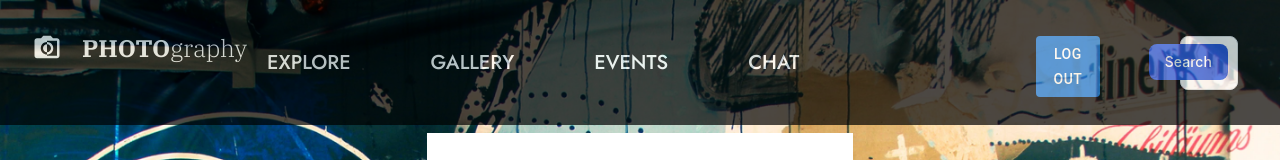
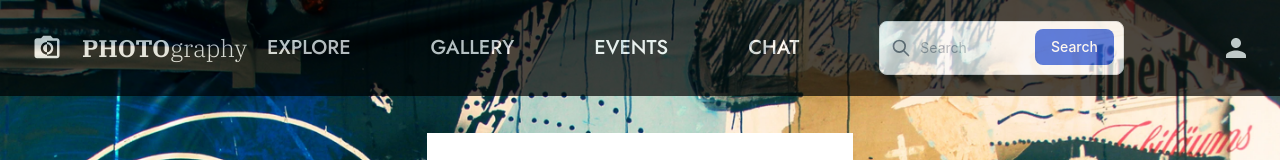
Before and after one commit to Priyankaa2503/loc-unenthusiasts, a React (Create React App) app: page /explore in a window 1280 px wide. Shown: the top 160 px of the page. Built offline with nearby package versions, Linux system fonts and the light colour scheme; no server answers; the database is empty.

Commit message:
Profile_Update

```diff
--- a/package.json
+++ b/package.json
@@ -5,6 +5,7 @@
   "dependencies": {
     "@emotion/react": "^11.10.6",
     "@emotion/styled": "^11.10.6",
+    "@material-ui/core": "^4.12.4",
     "@mui/icons-material": "^5.11.11",
     "@mui/material": "^5.11.12",
     "@testing-library/jest-dom": "^5.16.5",
@@ -14,7 +15,6 @@
     "firebase": "^9.17.2",
     "lorem-ipsum": "^2.0.8",
     "razorpay": "^2.8.6",
-
     "react": "^18.2.0",
     "react-dom": "^18.2.0",
     "react-google-button": "^0.7.2",
--- a/src/components/Navbar.js
+++ b/src/components/Navbar.js
@@ -4,11 +4,20 @@ import MenuTwoToneIcon from "@mui/icons-material/MenuTwoTone";
 import { Link } from "react-router-dom";
 import MonochromePhotosIcon from "@mui/icons-material/MonochromePhotos";
 import PersonIcon from "@mui/icons-material/Person";
+import { Button, Menu, MenuItem } from '@material-ui/core';
 
-import Button from "@mui/material/Button";
 import { useNavigate } from "react-router-dom";
 import { getAuth, createUserWithEmailAndPassword, signInWithEmailAndPassword, GoogleAuthProvider, signInWithPopup, onAuthStateChanged, signOut, updateProfile } from "firebase/auth";
 function Navbar({newid,setnewid}) {
+  const [anchorEl, setAnchorEl] = useState(null);
+
+  const handleClick = (event) => {
+    setAnchorEl(event.currentTarget);
+  };
+
+  const handleClose = () => {
+    setAnchorEl(null);
+  };
   let nav = useNavigate();
   const auth = getAuth();
   const user = auth.currentUser;
@@ -59,15 +68,7 @@ function Navbar({newid,setnewid}) {
               CHAT
             </div>
           </Link>
-          <div onClick={handlecuruserprofile} className="hover:text-[#F5F5F5] hover:scale-110 transition duration-300 ease-in-out  text-black text-xl font-medium font-jost ">PROFILE</div>
-                        <Button
-                            fullWidth
-                            variant="contained"
-                            sx={{ mt: 3, mb: 2 }}
-                            onClick={()=>{signOut(auth); nav("/")}}
-                        >
-                            Log Out
-                        </Button>
+          {/* <div onClick={handlecuruserprofile} className="text-white hover:text-[#F5F5F5] hover:scale-110 transition duration-300 ease-in-out  text-black text-xl font-medium font-jost ">PROFILE</div> */}
           {/* search field */}
 
           <form>
@@ -111,12 +112,21 @@ function Navbar({newid,setnewid}) {
             </div>
           </form>
           {/* done */}
-          <PersonIcon
-            style={{ color: "#FFFFFF", width: "30px", height: "30px" }}
-          />
+
+          {/* try */}
+          <div>
+      <Button onClick={handleClick}><PersonIcon style={{ color: "#FFFFFF", width: "30px", height: "30px" }}/></Button>
+      <Menu
+        anchorEl={anchorEl}
+        keepMounted
+        open={Boolean(anchorEl)}
+        onClose={handleClose}
+      >
+        <MenuItem onClick={handlecuruserprofile}>PROFILE</MenuItem>
+        <MenuItem onClick={()=>{signOut(auth); nav("/")}}>LOG OUT</MenuItem>
+      </Menu>
+    </div>
         </div>
-
-        {/* </div> */}
       </div>
       <MobNav showMenu={showMenu} active={active} />
     </div>
--- a/src/pages/Profile.jsx
+++ b/src/pages/Profile.jsx
@@ -88,25 +88,26 @@ export const Profile = ({newid}) => {
             <div className="flex flex-row bg-profileBg p-48 h-screen w-screen bg-cover bg-no-repeat">
                 <div className="flex flex-col h-[100%] w-[60%] p-6 justify-center">
                     <div className='flex flex-col'>
-                        {fireuser?.imageURL?<div className='w-6/12 sm:w-4/12 px-'><img src={fireuser?.imageURL} className="h-[200px] w-[200px]" /></div>:<label htmlFor="image">
-                        <img src={ProfilePic} className="h-[200px] w-[200px]" />
+                        {fireuser?.imageURL?<div className='w-6/12 sm:w-4/12 px-'><img src={fireuser?.imageURL} className="h-[200px] w-[200px] mb-10 rounded-full" /></div>:<label htmlFor="image">
+                        <img src={ProfilePic} className="h-[200px] w-[200px] mb-10" />
                         </label>}
                         <input
-                        className='none'
+                        className='hidden'
                             id='image'
                             type="file"
                             placeholder="Upload Photo"
                             onChange={(event) => onChangefile(event)}
                             name="image"
+
                         />
                         <Button
                         type="submit"
-                        fullWidth
                         variant="contained"
-                        sx={{ mt: 3, mb: 2 }}
+                        sx={{ mt: 10, mb: 2 }}
                         onClick={handleUpdateImage}
+                        className="w-64"
                     >
-                        Update Profile
+                        Update Profile Picture
                     </Button>
                         <button className="bg-[#61876E] hover:bg-[#AA5656] border-2  rounded-2xl text-white w-[250px] font-jost py-2 px-4 mt-12 shadow-black shadow-lg hover:scale-110 transition duration-300 ease-in-out"><Link to="#gallery">View Gallery</Link></button>
                     </div>
@@ -128,15 +129,17 @@ export const Profile = ({newid}) => {
                         <div className='mr-16 text-2xl font-bold text-white'>type</div>
                         {fireuser?.type ? <div className='text-2xl font-bold text-white'>{fireuser.type}</div> : <input type='text' className='h-8' onChange={(event) => handleInput(event)} name="type"></input>}
                     </div>
+                    <div className='mt-6'>
                     <Button
                         type="submit"
-                        fullWidth
                         variant="contained"
                         sx={{ mt: 3, mb: 2 }}
                         onClick={handleUpdate}
+                        className="w-64"
                     >
-                        Update Profile Picture
+                        Update Profile
                     </Button>
+                    </div>
                 </div>
             </div>
             <div className="h-screen flex flex-col justify-start items-start p-10" id="gallery">
```
Also changed, not shown: 1 other file (tests, documents, lock files or other folders).
